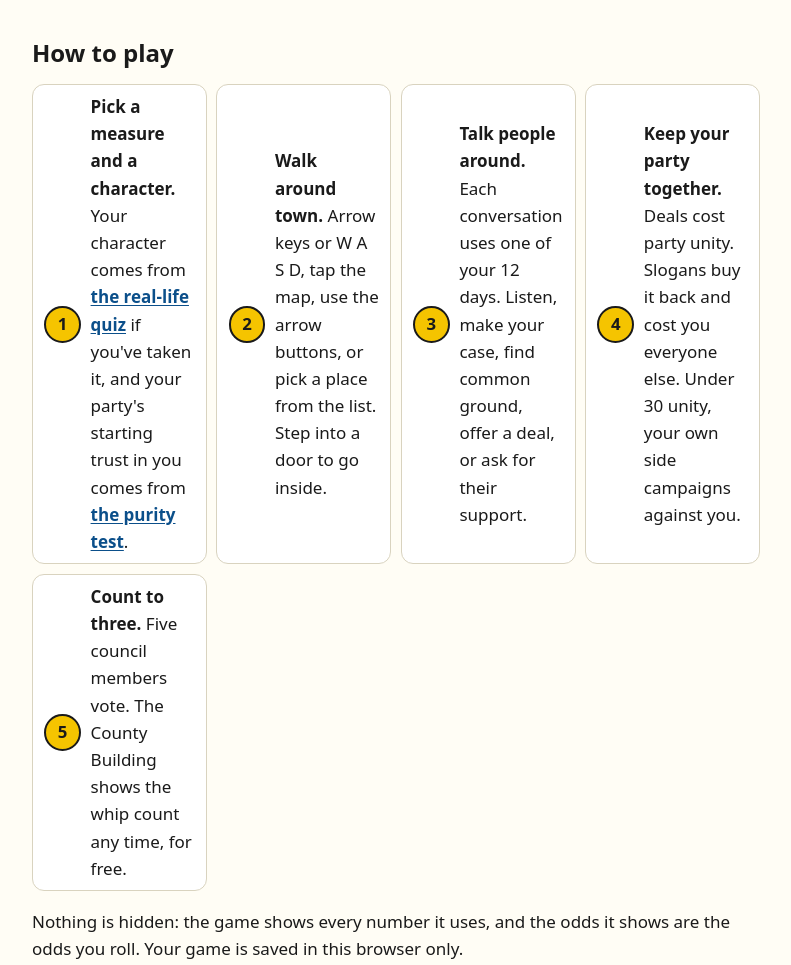
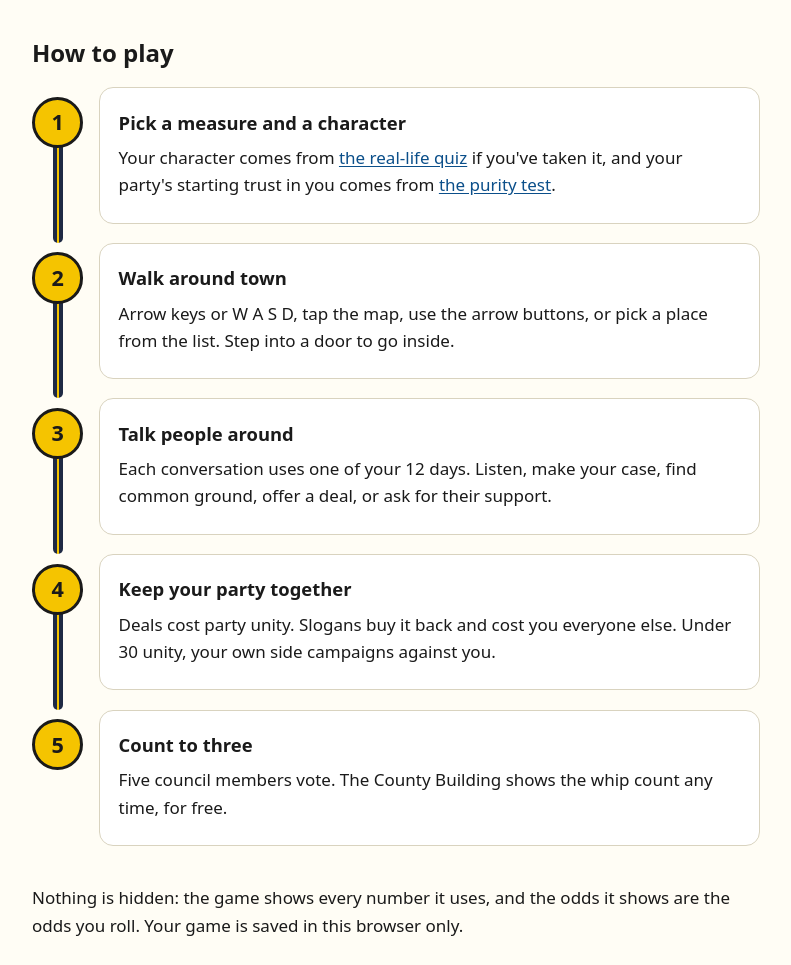
Before and after one commit to travisvought-byte/libertarianenough, a plain HTML site: page rpg/index.html in a window 1280 px wide. Shown: the part 679-1644 px from the top of the page, without its empty margins (244-1035 px from the left). Drawn offline with Linux system fonts and the light colour scheme.

Commit message:
Give the game's How to play steps full-width cards (#17)
Co-authored-by: Claude <noreply@anthropic.com>

```diff
--- a/_build/lastmod.json
+++ b/_build/lastmod.json
@@ -201,7 +201,7 @@
  },
  "rpg/index.html": {
   "date": "2026-11-27",
-  "key": "c412a88474789d07"
+  "key": "40271398658d2e41"
  },
  "spectrum.html": {
   "date": "2026-11-27",
--- a/rpg/index.html
+++ b/rpg/index.html
@@ -18,12 +18,12 @@
 </div>
 
 <h2 id="how">How to play</h2>
-<ol class="steps mini">
-<li><span class="stepnum">1</span><div><b>Pick a measure and a character.</b> Your character comes from <a href="../life/index.html">the real-life quiz</a> if you've taken it, and your party's starting trust in you comes from <a href="../quiz.html">the purity test</a>.</div></li>
-<li><span class="stepnum">2</span><div><b>Walk around town.</b> Arrow keys or W A S D, tap the map, use the arrow buttons, or pick a place from the list. Step into a door to go inside.</div></li>
-<li><span class="stepnum">3</span><div><b>Talk people around.</b> Each conversation uses one of your 12 days. Listen, make your case, find common ground, offer a deal, or ask for their support.</div></li>
-<li><span class="stepnum">4</span><div><b>Keep your party together.</b> Deals cost party unity. Slogans buy it back and cost you everyone else. Under 30 unity, your own side campaigns against you.</div></li>
-<li><span class="stepnum">5</span><div><b>Count to three.</b> Five council members vote. The County Building shows the whip count any time, for free.</div></li>
+<ol class="steps">
+<li><span class="stepnum">1</span><div class="card"><h3>Pick a measure and a character</h3><p>Your character comes from <a href="../life/index.html">the real-life quiz</a> if you've taken it, and your party's starting trust in you comes from <a href="../quiz.html">the purity test</a>.</p></div></li>
+<li><span class="stepnum">2</span><div class="card"><h3>Walk around town</h3><p>Arrow keys or W A S D, tap the map, use the arrow buttons, or pick a place from the list. Step into a door to go inside.</p></div></li>
+<li><span class="stepnum">3</span><div class="card"><h3>Talk people around</h3><p>Each conversation uses one of your 12 days. Listen, make your case, find common ground, offer a deal, or ask for their support.</p></div></li>
+<li><span class="stepnum">4</span><div class="card"><h3>Keep your party together</h3><p>Deals cost party unity. Slogans buy it back and cost you everyone else. Under 30 unity, your own side campaigns against you.</p></div></li>
+<li><span class="stepnum">5</span><div class="card"><h3>Count to three</h3><p>Five council members vote. The County Building shows the whip count any time, for free.</p></div></li>
 </ol>
 <p class="sm">Nothing is hidden: the game shows every number it uses, and the odds it shows are the odds you roll. Your game is saved in this browser only.</p>
 
```
Also changed, not shown: 1 other file.
